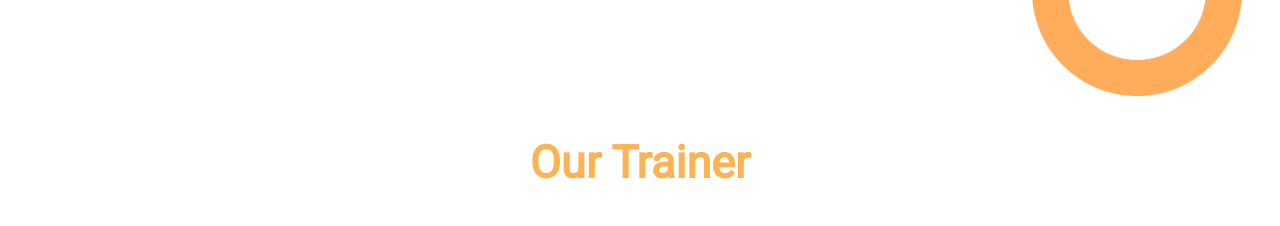
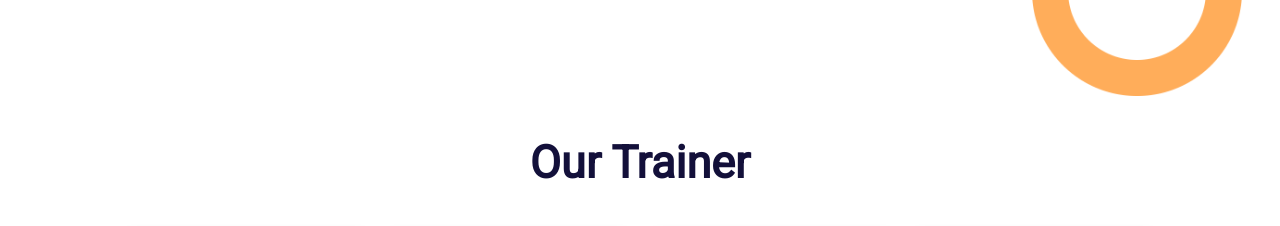
Before and after one commit to zubayer-salehin/Assignment-1, a plain HTML site: page index.html in a window 1280 px wide. Shown: the part 1983-2209 px from the top of the page. Drawn offline with Linux system fonts and the light colour scheme.

Commit message:
title change

```diff
--- a/index.html
+++ b/index.html
@@ -125,7 +125,7 @@
     <!--  section-five start  -->
 
     <section id="section-five">
-        <h1 class="title color-orange">Our Trainer</h1>
+        <h1 class="title">Our Trainer</h1>
         <div class="container justify-content">
 
             <div class="equal-div">
```
